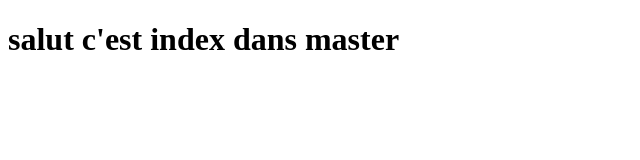
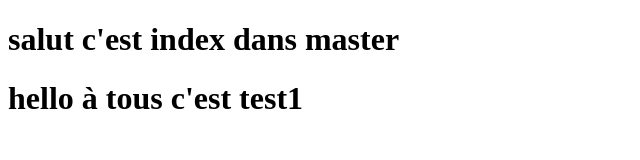
Before and after one commit to HocineBouss/GitCours, a plain HTML site: page index.html in a window 1280 px wide. Shown: the whole page, without its empty margins (0-640 px from the left). Drawn offline with Linux system fonts and the light colour scheme.

Commit message:
commit test1

```diff
--- a/index.html
+++ b/index.html
@@ -8,5 +8,6 @@
 </head>
 <body>
     <h1>salut c'est index dans master</h1>
+    <h1>hello à tous c'est test1</h1>
 </body>
 </html>
```
